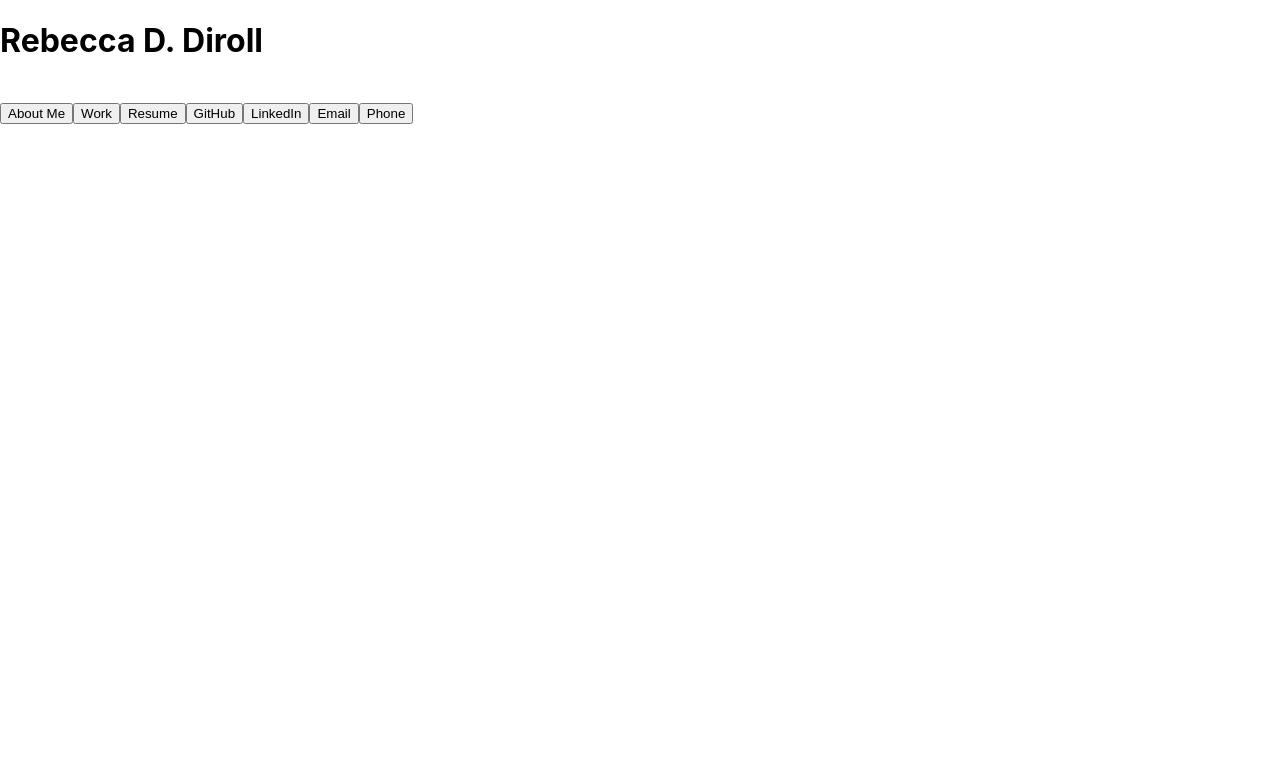
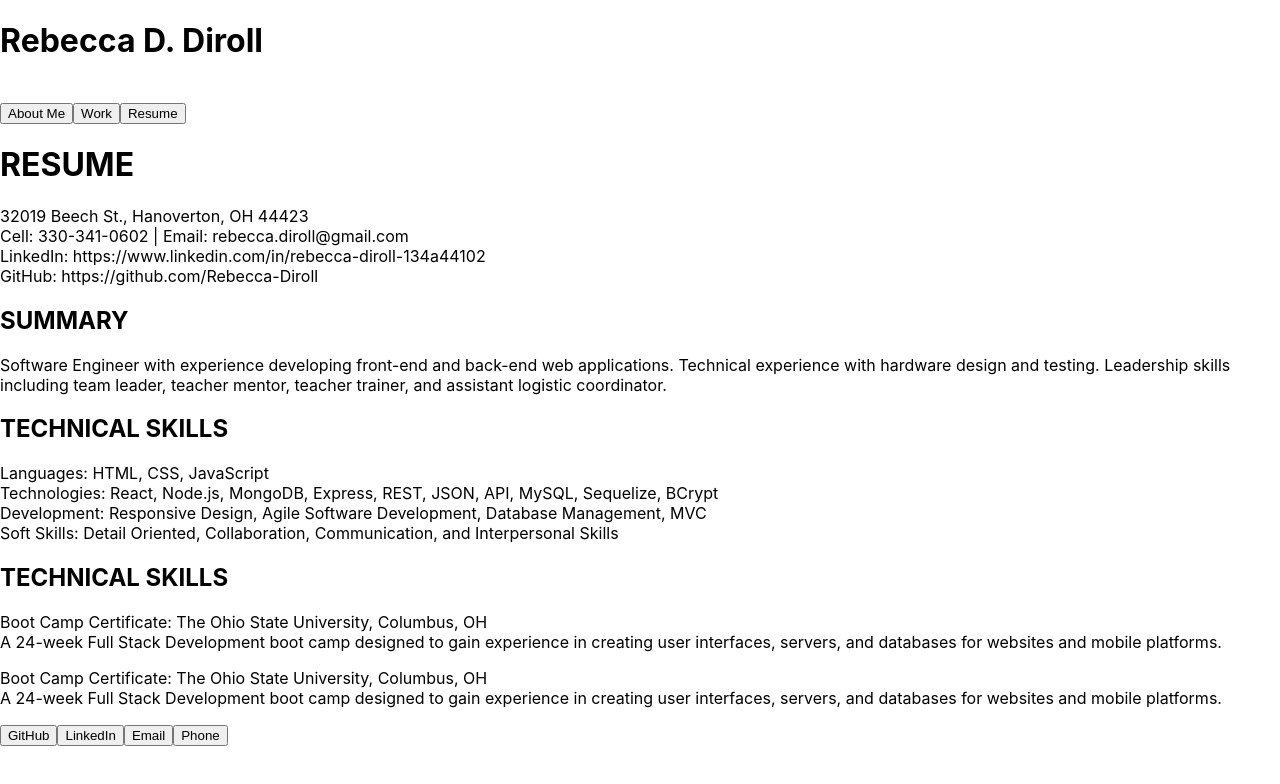
Before and after one commit to Rebecca-Diroll/20-React-Portfolio, a React (Create React App) app: page /contact in a window 1280 px wide. Shown: the top 784 px of the page. Built offline with nearby package versions, Linux system fonts and the light colour scheme.

Commit message:
Change portfolio style change by switching resume page to contact page

```diff
--- a/src/App.js
+++ b/src/App.js
@@ -5,7 +5,7 @@
 import { BrowserRouter as Router, Route } from "react-router-dom";
 import Home from "./pages/Home/Home.js";
 import Work from "./pages/Work/Work.js";
-import Resume from "./pages/Resume/Resume.js";
+import Contact from "./pages/Contact/Contact.js";
 
 function App() {
   return (
@@ -16,8 +16,7 @@
         <NavTabs></NavTabs>
         <Route exact path="/" component={Home} />
         <Route exact path="/work" component={Work} />
-        {/* <Route exact path="/contact" component={Contact} /> */}
-        <Route exact path="/resume" component={Resume} />
+        <Route exact path="/contact" component={Contact} />
         <Footer></Footer>
       </Router>
 
--- a/src/pages/Resume/Resume.js
+++ b/src/pages/Contact/Contact.js
@@ -41,6 +41,27 @@
             <div>
                 Soft Skills: Detail Oriented, Collaboration, Communication, and Interpersonal Skills
             </div>
+            <h2>
+            TECHNICAL SKILLS
+            </h2>
+            <p>
+                <div>
+                    Boot Camp Certificate: The Ohio State University, Columbus, OH
+                </div>
+                <div>
+                    A 24-week Full Stack Development boot camp designed to gain experience in creating
+                    user interfaces, servers, and databases for websites and mobile platforms.
+                </div>
+            </p>
+            <p>
+                <div>
+                    Boot Camp Certificate: The Ohio State University, Columbus, OH
+                </div>
+                <div>
+                    A 24-week Full Stack Development boot camp designed to gain experience in creating
+                    user interfaces, servers, and databases for websites and mobile platforms.
+                </div>
+            </p>
         </>
     )
 }
```
